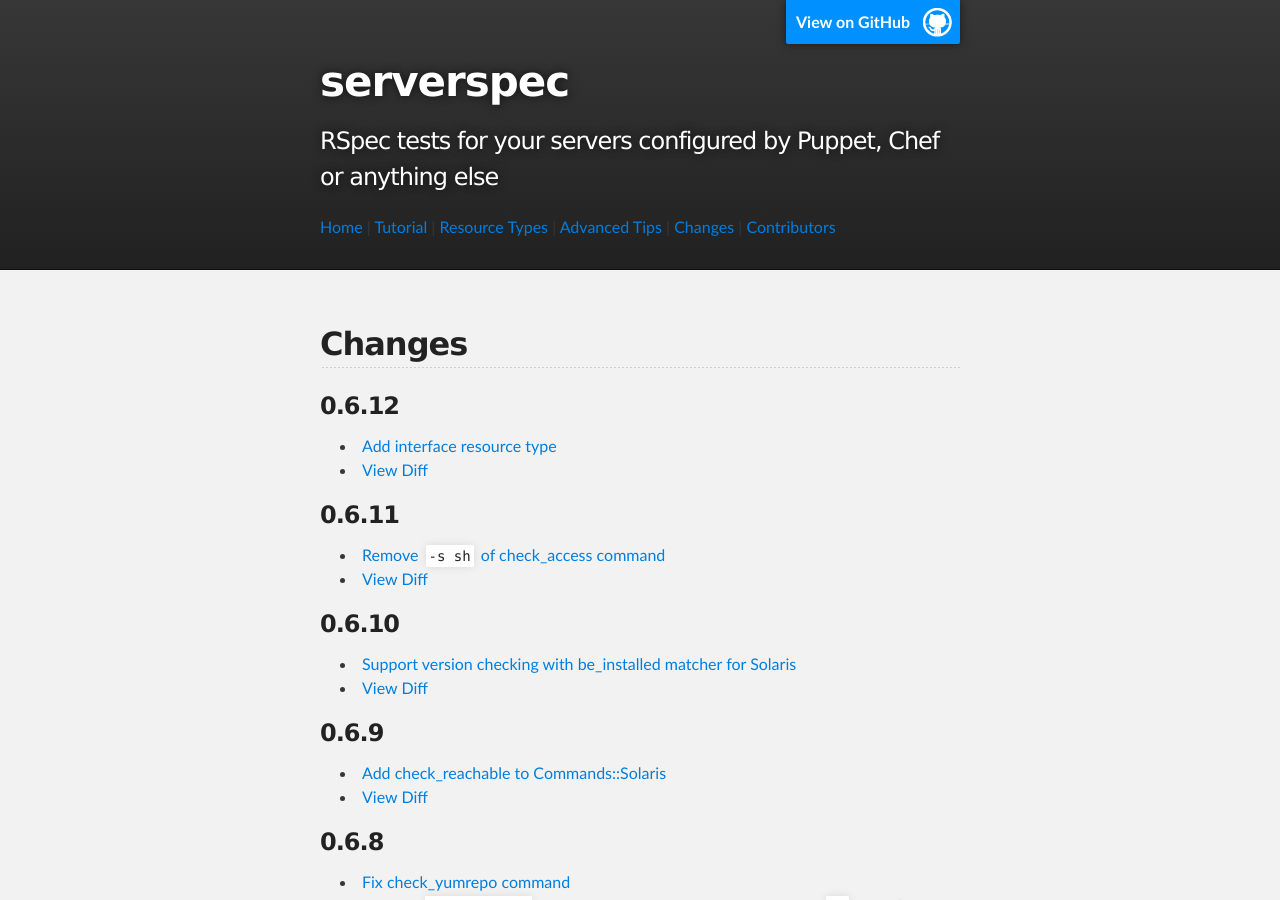
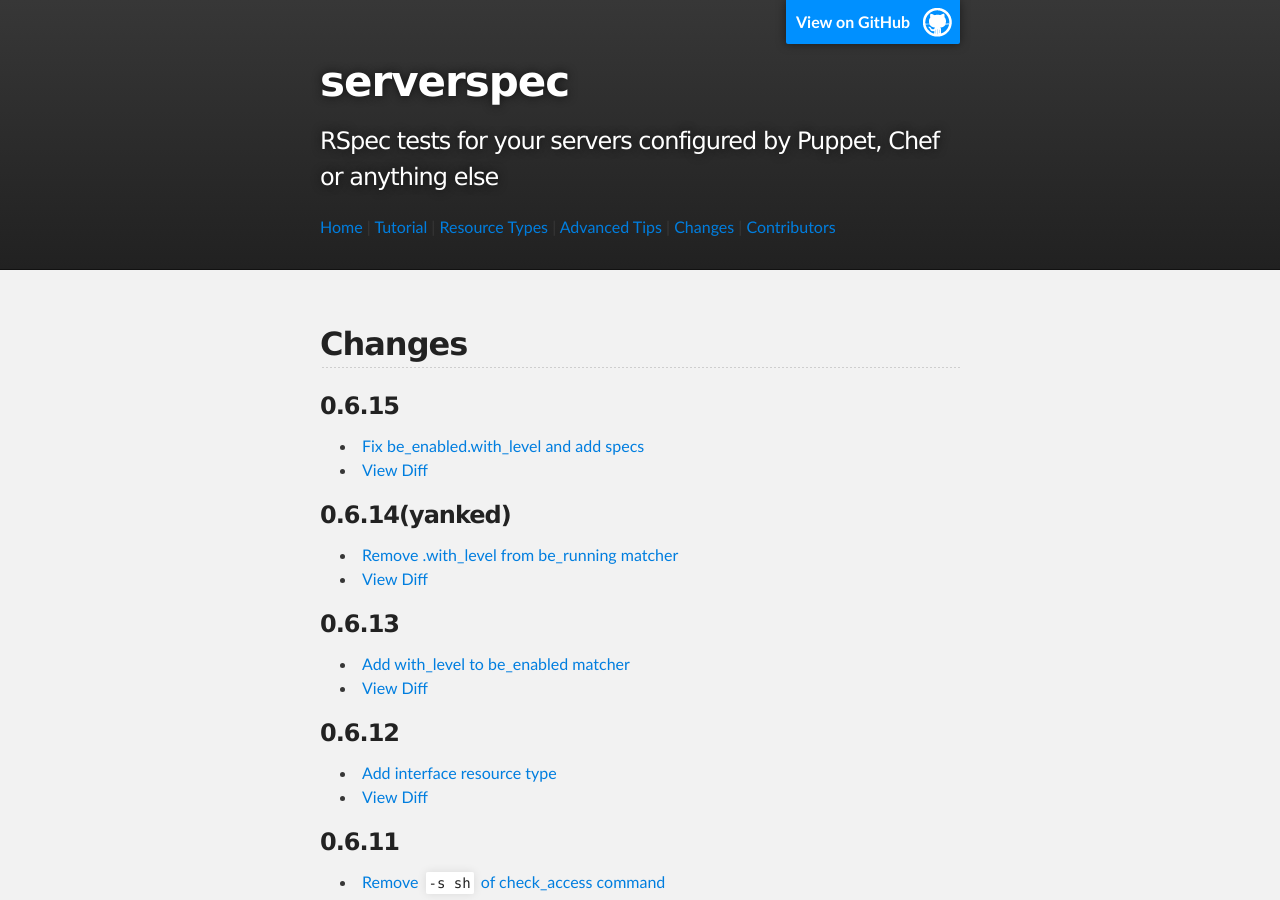
Before and after one commit to serverspec/serverspec.github.io, a Jekyll site: the page built from changes.md, in a window 1280 px wide and 900 px high. Built offline with Jekyll 4.4.1, drawn with Linux system fonts in a browser that asks for light colours; Markdown is read by kramdown in place of the engine named in the settings.

Commit message:
Add changes

```diff
--- a/changes.md
+++ b/changes.md
@@ -4,6 +4,21 @@ title: Changes
 ---
 
 ## Changes
+
+### 0.6.15
+
+ * [Fix be_enabled.with_level and add specs](https://github.com/mizzy/serverspec/pull/173)
+ * [View Diff](https://github.com/mizzy/serverspec/compare/v0.6.14...v0.6.15)
+
+### 0.6.14(yanked)
+
+ * [Remove .with_level from be_running matcher](https://github.com/mizzy/serverspec/pull/172)
+ * [View Diff](https://github.com/mizzy/serverspec/compare/v0.6.13...v0.6.14)
+
+### 0.6.13
+
+ * [Add with_level to be_enabled matcher](https://github.com/mizzy/serverspec/pull/171)
+ * [View Diff](https://github.com/mizzy/serverspec/compare/v0.6.12...v0.6.13)
 
 ### 0.6.12
 
```
